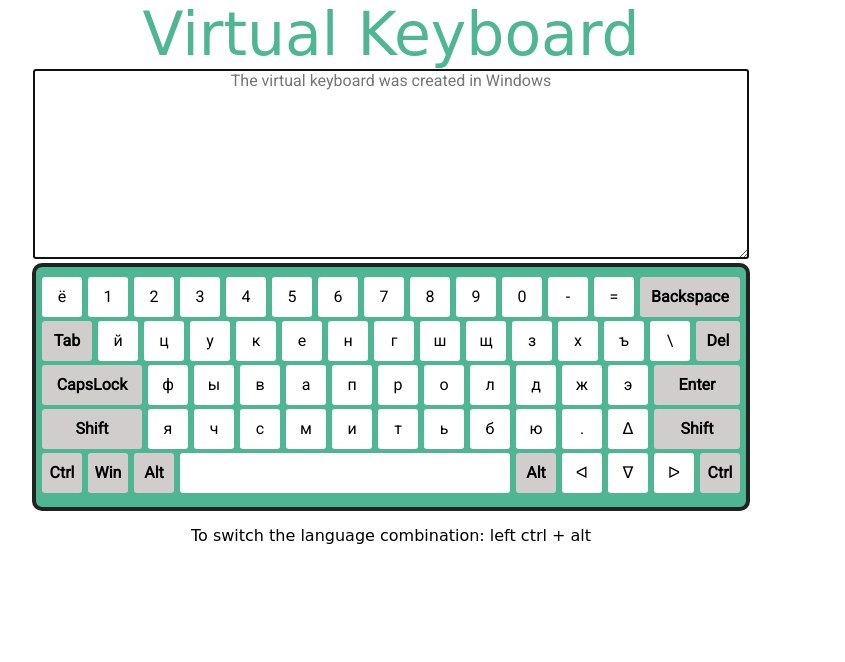
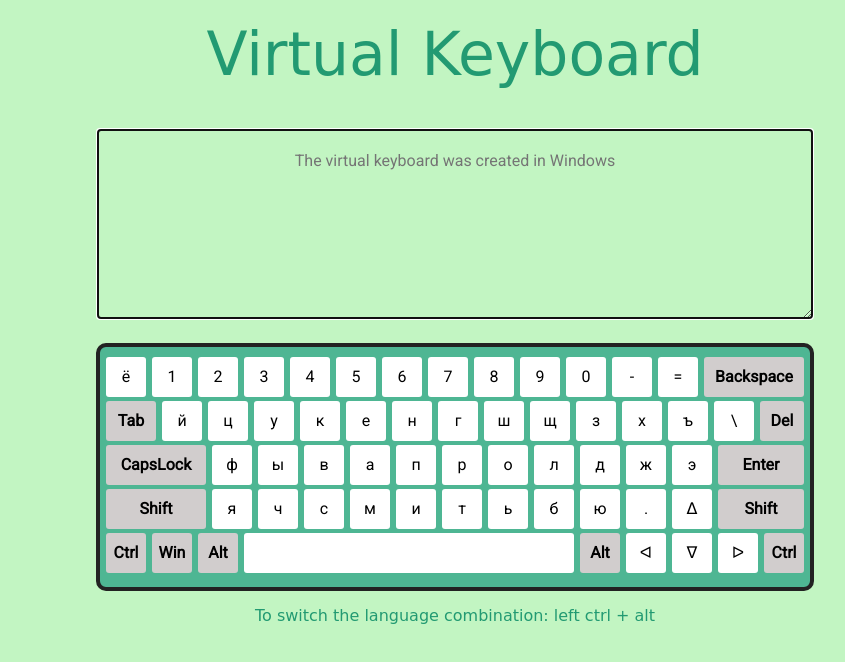
Before and after one commit to hier09lyph/virtual-keyboard, a website: page src/index.html in a window 1280 px wide. Shown: the whole page, without its empty margins (185-1030 px from the left). Drawn offline with Linux system fonts and the light colour scheme; a web font is replaced by a local one.

Commit message:
fix: css styles

```diff
--- a/src/index.js
+++ b/src/index.js
@@ -190,7 +190,7 @@ function addPressedClass([...arg]) {
     element.classList.add("pressed");
     setTimeout(() => {
       element.classList.remove("pressed");
-    }, 200);
+    }, 300);
   }
 }
 
--- a/src/style/style.scss
+++ b/src/style/style.scss
@@ -3,32 +3,34 @@
 @import url('https://fonts.googleapis.com/css2?family=Roboto&display=swap');
 
 body {
-  width: 90%;
   text-align: center;
-  // margin: 0 auto;
+  background-color: #c2f5c2;
 }
 
 .header {
   font-family: "Sigmar", cursive;
   font-size: 60px;
-  color: rgb(78, 182, 147);
+  color: rgb(34, 154, 114);
   text-align: center;
-  margin: 0 auto;
+  margin: 20px auto;
 }
 
 .textarea {
   font-family: 'Roboto', sans-serif;
   max-width: 710px;
-  margin: 0 auto;
+  margin: 20px auto;
+  background-color: #c2f5c2;
 }
 
 textarea::placeholder {
+  padding-top: 20px;
   text-align: center;
 }
 
 p {
   font-family: "Sigmar", cursive;
   text-align: center;
+  color: rgb(34, 154, 114);
 }
 .keyboard {
   font-family: 'Roboto', sans-serif;
@@ -56,13 +58,14 @@ p {
   border-radius: 3px;
   cursor: pointer;
   user-select: none;
-  transition: box-shadow 0.2s,border-radius 0.2s;
+  transition: border-radius 0.2s, background-color 0.4s, color 0.3s ;
 }
 
 
 .keyboard .key.pressed {
-  box-shadow: 0px 0px 7px 0px rgba(152, 47, 48, 1);
   border-radius: 8px;
+  background-color: #524e4e;
+  color: #fff;
 }
 
 .keyboard .AltLeft,
```
Also changed, not shown: src/style/style.css, 1 other file.
